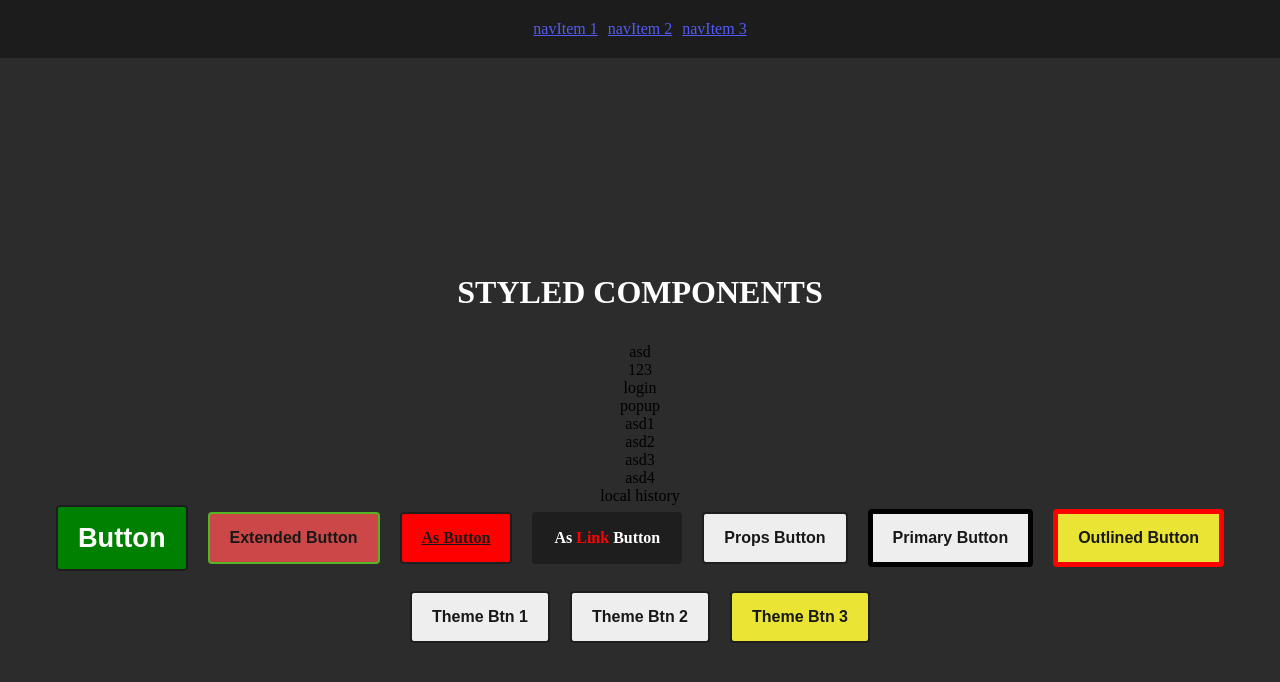
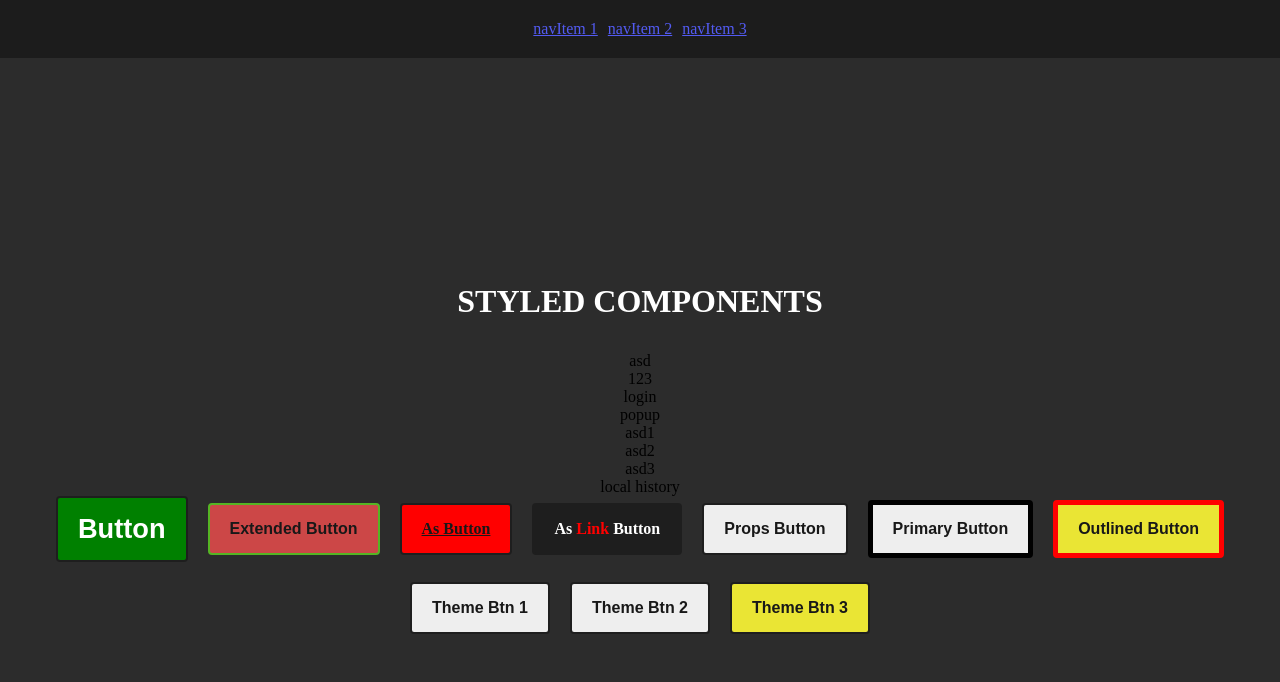
Before and after one commit to OverTheTop404/1_month_htmlcss, a React (Vite) app: page / in a window 1280 px wide. Shown: the top 682 px of the page. Built offline with nearby package versions, Linux system fonts and the light colour scheme.

Commit message:
p asd and local history commit

```diff
--- a/src/App.tsx
+++ b/src/App.tsx
@@ -34,7 +34,6 @@ function App() {
         <p>asd1</p>
         <p>asd2</p>
         <p>asd3</p>
-        <p>asd4</p>
         <p>local history</p>
         <BoxBtn>
           <StyledBtn color={"white"} background={"green"} size={"1.7rem"}>
```
